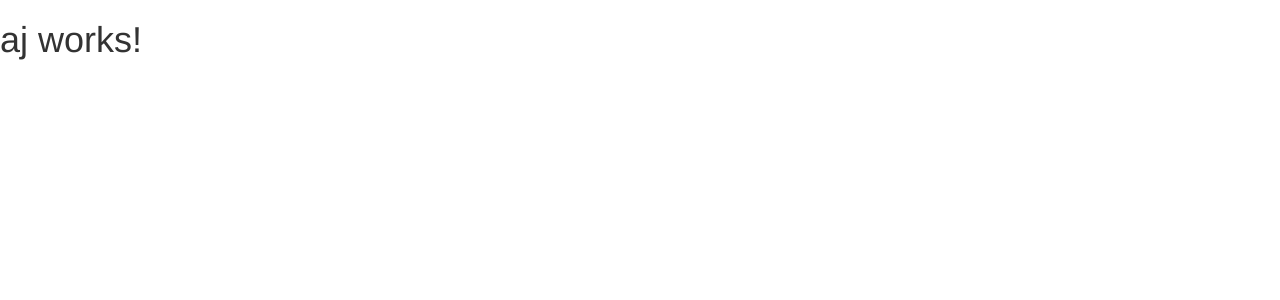
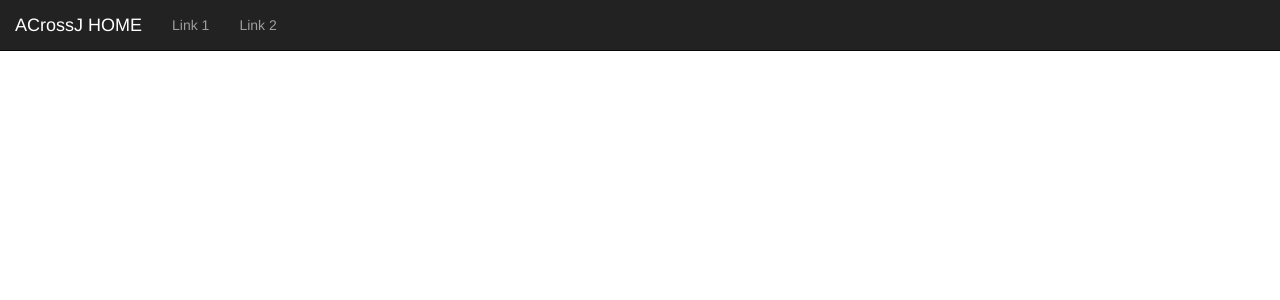
Before and after one commit to jic900/acrossj-client, an Angular app: page / in a window 1280 px wide. Shown: the top 300 px of the page. Built offline with nearby package versions, Linux system fonts and the light colour scheme.

Commit message:
qiz264 - initial setup and testing navbar

```diff
--- a/src/app/app.component.html
+++ /dev/null
@@ -1,3 +0,0 @@
-<h1>
-  {{title}}
-</h1>
--- a/src/app/app.component.ts
+++ b/src/app/app.component.ts
@@ -2,9 +2,9 @@ import { Component } from '@angular/core';
 
 @Component({
   selector: 'aj-root',
-  templateUrl: './app.component.html',
-  styleUrls: ['./app.component.css']
+  template: `
+    <aj-home></aj-home>
+  `
 })
 export class AppComponent {
-  title = 'aj works!';
 }
--- a/src/app/app.module.ts
+++ b/src/app/app.module.ts
@@ -2,8 +2,6 @@ import { BrowserModule } from '@angular/platform-browser';
 import { NgModule } from '@angular/core';
 import { FormsModule } from '@angular/forms';
 import { HttpModule } from '@angular/http';
-import { CoreModule } from "./core/core.module";
-import { SharedModule } from "./shared/shared.module";
 import { FeaturesModule } from "./features/features.module";
 import { AppComponent } from './app.component';
 
@@ -16,8 +14,6 @@ import { AppComponent } from './app.component';
     BrowserModule,
     FormsModule,
     HttpModule,
-    CoreModule,
-    SharedModule,
     FeaturesModule
   ],
   providers: [],
--- a/src/app/core/core.module.ts
+++ b/src/app/core/core.module.ts
@@ -12,6 +12,7 @@ import { SignupComponent } from './auth/signup.component';
     NavbarComponent,
     SigninComponent,
     SignupComponent
-  ]
+  ],
+  exports: [ NavbarComponent, SigninComponent, SignupComponent ]
 })
 export class CoreModule { }
--- a/src/app/core/nav/navbar.component.html
+++ b/src/app/core/nav/navbar.component.html
@@ -1,3 +1,11 @@
-<p>
-  navbar works!
-</p>
+<nav class="navbar navbar-inverse navbar-fixed-top">
+  <div class="container-fluid">
+    <div class="navbar-header">
+      <a class="navbar-brand">ACrossJ HOME</a>
+    </div>
+    <ul class="nav navbar-nav">
+      <li><a>Link 1</a></li>
+      <li><a>Link 2</a></li>
+    </ul>
+  </div>
+</nav>
--- a/src/app/features/home/home.component.html
+++ b/src/app/features/home/home.component.html
@@ -1,3 +1,2 @@
-<p>
-  home works!
-</p>
+<aj-navbar></aj-navbar>
+<p>hahahaha</p>
```
Also changed, not shown: src/app/features/features.module.ts (+5 -2 lines), src/app/app.component.css (deleted).
